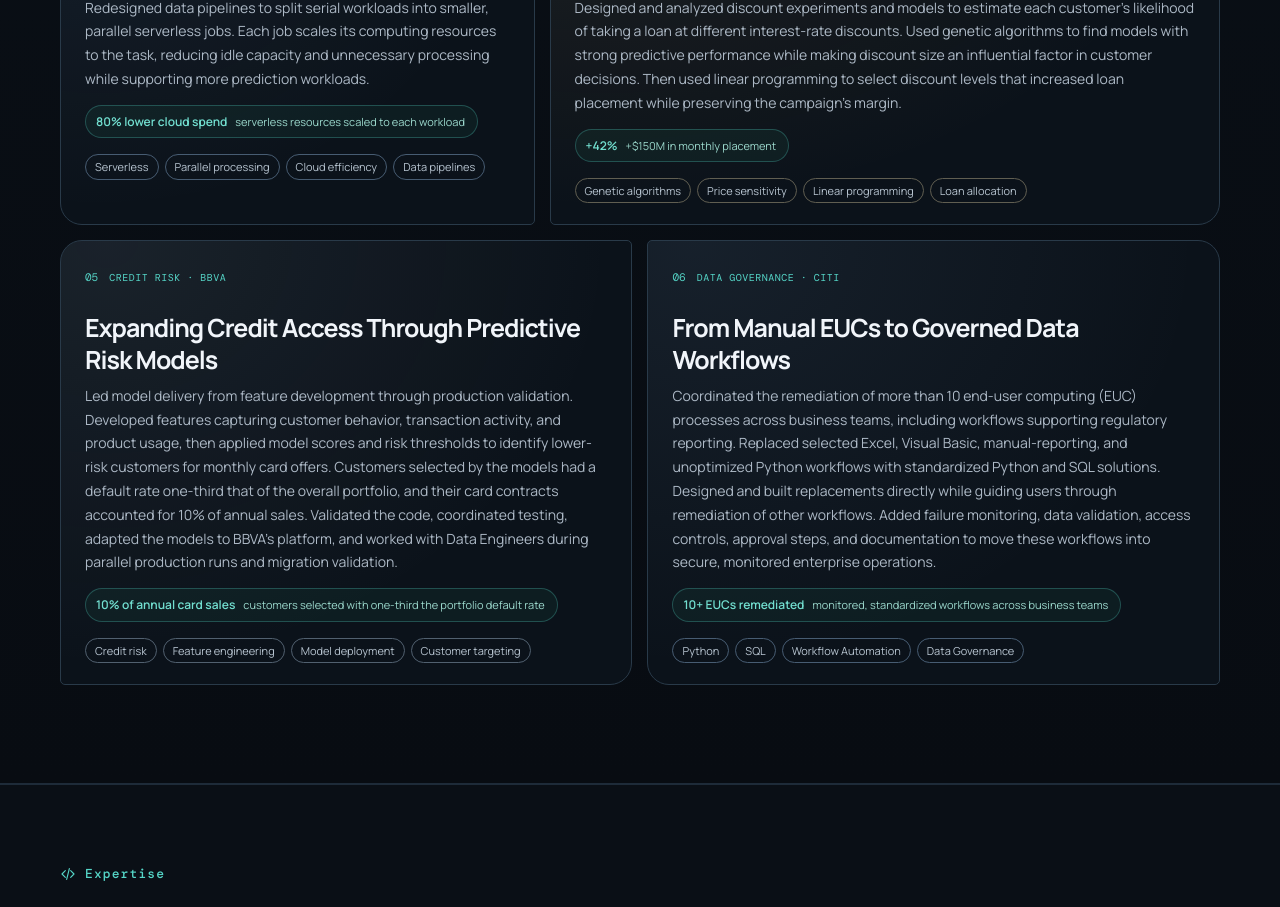
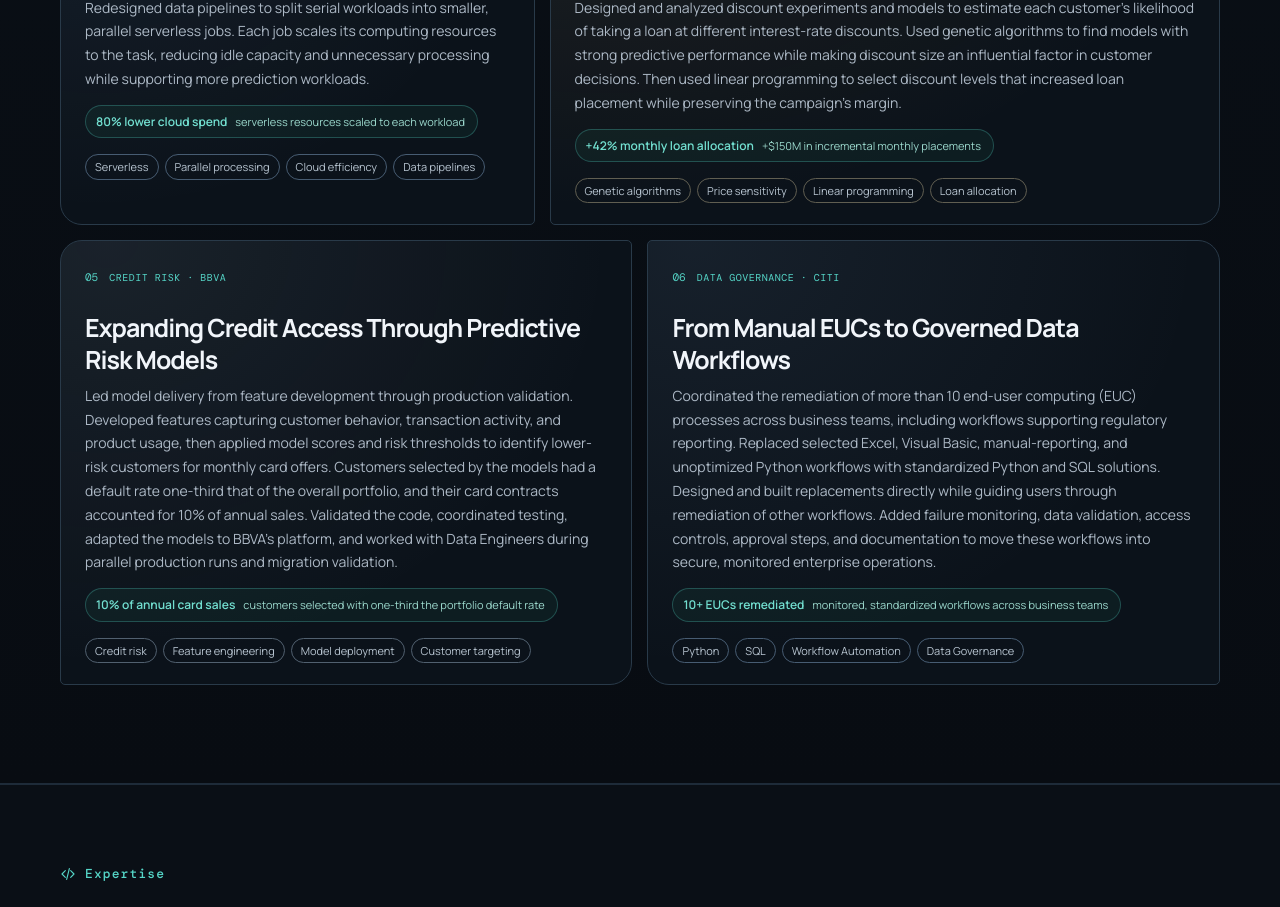
Before and after one commit to RodolfoRbl/portfolio-website, a Next.js app: page / in a window 1280 px wide. Shown: the part 4060-4967 px from the top of the page. Built offline with nearby package versions, Linux system fonts and the light colour scheme.

Commit message:
Clarify BBVA loan allocation project result

```diff
--- a/src/data/portfolio.ts
+++ b/src/data/portfolio.ts
@@ -212,8 +212,8 @@ export const projects: Project[] = [
     title: "Optimizing Interest-Rate Discounts to Grow Payroll Lending",
     description:
       "Designed and analyzed discount experiments and models to estimate each customer’s likelihood of taking a loan at different interest-rate discounts. Used genetic algorithms to find models with strong predictive performance while making discount size an influential factor in customer decisions. Then used linear programming to select discount levels that increased loan placement while preserving the campaign’s margin.",
-    result: "+42%",
-    resultDetail: "+$150M in monthly placement",
+    result: "+42% monthly loan allocation",
+    resultDetail: "+$150M in incremental monthly placements",
     tags: ["Genetic algorithms", "Price sensitivity", "Linear programming", "Loan allocation"],
     tone: "project-optimization",
   },
```
